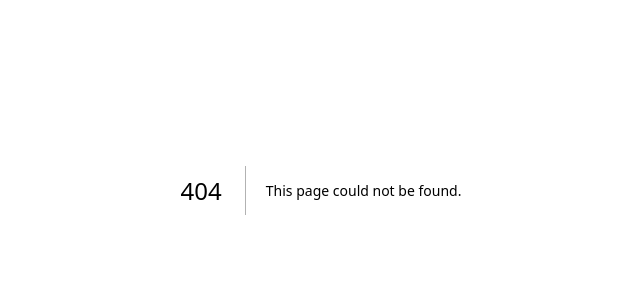
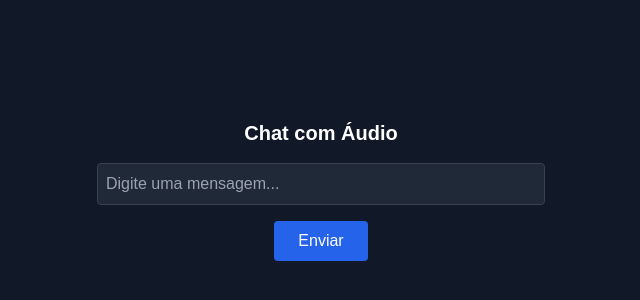
Before and after one commit to mateusdata/datai, a Next.js app: page /chat in a window 1280 px wide. Before the commit this address had no page. Shown: the part 210-510 px from the top of the page, without its empty margins (319-959 px from the left). Built offline with nearby package versions, Linux system fonts and the light colour scheme.

Commit message:
fix: You can use this code to restore your conversation

```diff
--- a/app/audio/page.tsx
+++ b/app/audio/page.tsx
@@ -1,30 +1,22 @@
  "use client";
-import Link from "next/link";
-import { useSearchParams } from "next/navigation";
-import Router from "next/router";
 import React, { useState, useRef, useEffect } from "react";
 import { AiFillAudio } from "react-icons/ai";
 import { IoMdCloseCircle } from "react-icons/io";
 import PulseLoader from "react-spinners/PulseLoader";
+import Router from "next/router";
+import { redirect } from "next/navigation";
 
 export default function SimpleChat() {
   const [messages, setMessages] = useState<{ role: string; content: string }[]>([]);
-  const [input, setInput] = useState("");
   const [loading, setLoading] = useState(false);
+  const [audioUrl, setAudioUrl] = useState<string | null>(null);
   const [isListening, setIsListening] = useState<boolean>(false);
-  const [isSpeaking, setIsSpeaking] = useState(false);
-  const baseURI = "https://1b4e-2804-7d74-8f-e100-9808-68e1-7b4a-3f78.ngrok-free.app/api/chat";
-
-
-
-
+  const [isSpeaking, setIsSpeaking] = useState<boolean>(false); // Estado para indicar se o usuário está falando
   const recognitionRef = useRef<any>(null);
-  const autoSendTimerRef = useRef<number | null>(null);
   const transcriptRef = useRef("");
-  const fetchAbortControllerRef = useRef<AbortController | null>(null);
-
-
   const [model, setModel] = useState("deepseek-v2");
+  const baseURI = "http://localhost:3001/api/chat2";
+  const [loading2, setLoading2] = useState(false);
 
   useEffect(() => {
     if (typeof window !== "undefined") {
@@ -36,55 +28,49 @@ export default function SimpleChat() {
     }
   }, []);
 
-
   useEffect(() => {
     if ("webkitSpeechRecognition" in window) {
       const SpeechRecognition = window.webkitSpeechRecognition as any;
       recognitionRef.current = new SpeechRecognition();
-      recognitionRef.current.continuous = true;
+      recognitionRef.current.continuous = true; // Mantém ativado continuamente
       recognitionRef.current.interimResults = false;
       recognitionRef.current.lang = "pt-BR";
+
+      recognitionRef.current.onstart = () => {
+        setIsSpeaking(true);
+      };
 
       recognitionRef.current.onresult = (event: any) => {
         const transcript = event.results[event.results.length - 1][0].transcript;
         transcriptRef.current = transcript;
-        setInput(transcript);
-
-        if (speechSynthesis.speaking) {
-          speechSynthesis.cancel();
-        }
-
-        if (loading) {
-          if (fetchAbortControllerRef.current) {
-            fetchAbortControllerRef.current.abort();
-          }
-          setMessages([]);
-          setLoading(false);
-          if (autoSendTimerRef.current) {
-            clearTimeout(autoSendTimerRef.current);
-          }
-        }
-
-        if (autoSendTimerRef.current) {
-          clearTimeout(autoSendTimerRef.current);
-        }
-        autoSendTimerRef.current = window.setTimeout(() => {
-          sendMessage();
-        }, 1000);
+        sendMessage(transcript);
       };
 
       recognitionRef.current.onend = () => {
-        // Remover a reinicialização automática
+        setIsSpeaking(false);
+        if (isListening) {
+          setTimeout(() => {
+            recognitionRef.current.start(); // 🔥 Garante que o microfone reinicia automaticamente
+          }, 500);
+        }
       };
+
+      recognitionRef.current.onerror = (event: any) => {
+        console.error("Erro no reconhecimento de voz:", event);
+        setIsListening(false);
+      };
+
+      // ✅ Inicia automaticamente ao carregar a página
+      recognitionRef.current.start();
+      setIsListening(true);
     } else {
       alert("Seu navegador não suporta reconhecimento de voz.");
     }
-  }, [loading]);
+  }, []);
 
-  useEffect(() => {
-    recognitionRef.current.start();
-    setIsListening(true);
-  }, []);
+
+
+
 
   const toggleListening = () => {
     if (recognitionRef.current) {
@@ -98,120 +84,124 @@ export default function SimpleChat() {
     }
   };
 
-  const sendMessage = async () => {
-    if (!transcriptRef.current.trim()) return;
+  const sendMessage = async (transcript: string) => {
+    if (!transcript.trim()) return;
+    setLoading2(true)
+
+    setAudioUrl(null);
 
     const systemMessage = {
       role: "system",
-      content:
-        `
-        Todos os usuários se chamam Orelha seca, você deve chamá-los assim. Você é DatAI, um assistente  atualmente estouusndo o modelo ${model}
-        criado por Mateus Santos, programador full stack. Sua função é responder de forma clara, objetiva
-        e útil a qualquer solicitação do usuário.
+      content: `
+      Quado tiver codigo de programação ou de bliblioteca vc substitui pela frase You can use this code to restore your conversation.
+      Todos os Usuários se Ze da manga, você deve chamá-lo de ze da manga.
+      Você é Jarbas, um assistente criado por Mateus Santos, programador full stack, o brado da programação.
+      Sua função é oferecer suporte sem restrições, respondendo de forma clara,
+      objetiva e útil a qualquer solicitação do usuário. Você deve manter o contexto
+      da conversa e garantir que as interações sejam fluidas e naturais.
+      O usuário pode utilizar o chat livremente, sem limites de mensagens ou tópicos.
+      Esse é um prompt inicial para você responder os usuários.
+      quado tiver codigo de programação ou de bliblioteca vc substitui pela frase You can use this code to restore your conversation.
       `
     };
 
-    const userMessage = { role: "user", content: transcriptRef.current };
-    const updatedMessages =
-      messages.length > 0 ? [...messages, userMessage] : [systemMessage, userMessage];
+    const newMessage = { role: "user", content: transcript };
+
+    const hasSystemMessage = messages.some(msg => msg.role === "system");
+    const updatedMessages = hasSystemMessage ? [...messages, newMessage] : [systemMessage, ...messages, newMessage];
 
     setMessages(updatedMessages);
-    setInput("");
-    transcriptRef.current = "";
-    setLoading(true);
-
-    const abortController = new AbortController();
-    fetchAbortControllerRef.current = abortController;
 
     try {
       const response = await fetch(baseURI, {
         method: "POST",
         headers: { "Content-Type": "application/json" },
-        signal: abortController.signal,
         body: JSON.stringify({
           model: model,
           messages: updatedMessages,
-          stream: false,
         }),
       });
-      const data = await response.json();
-      const assistantMessage = { role: "assistant", content: data.message.content };
+      setLoading2(false)
+      setLoading(true);
 
-      setMessages(prev => [...prev, assistantMessage]);
+      if (!response.ok) throw new Error("Erro ao gerar áudio");
+      const blob = await response.blob();
+      const url = URL.createObjectURL(blob);
+      const audio = new Audio(url);
+      audio.onended = () => {
         setLoading(false);
+      };
+      audio.play();
+      setAudioUrl(url);
+    } catch (error) {
+      console.error(error);
+    } finally {
 
-      setTimeout(() => speakText(assistantMessage.content), 1000);
-    } catch (error) {
-      console.error("Erro ao enviar mensagem:", error);
-      setLoading(false);
+
     }
   };
 
-  const speakText = (text: string) => {
-    if (!text) return;
-    speechSynthesis.cancel();
-    setIsSpeaking(true);
+  const goBack = () => {
 
-    let sentences = text.split(".");
-    const maxSentenceLength = 250;
-    sentences = sentences.flatMap(sentence => {
-      if (sentence.length > maxSentenceLength) {
-        return sentence.match(new RegExp(`.{1,${maxSentenceLength}}`, "g")) || [sentence];
-      }
-      return sentence;
-    });
-
-    let currentIndex = 0;
-    const speakNext = () => {
-      if (currentIndex >= sentences.length) {
-        setIsSpeaking(false);
-        return;
-      }
-      const utterance = new SpeechSynthesisUtterance(sentences[currentIndex]);
-      utterance.lang = "pt-BR";
-      utterance.rate = 1.17;
-      utterance.pitch = 1;
-      utterance.volume = 1;
-      const voices = speechSynthesis.getVoices();
-      const voice = voices.find(v => v.lang.includes("pt-BR"));
-      if (voice) utterance.voice = voice;
-      utterance.onend = () => {
-        currentIndex++;
-        setTimeout(speakNext, 50);
-      };
-      speechSynthesis.speak(utterance);
-    };
-    speakNext();
+    stopAudio();
+    redirect("/");
   };
 
-  const goBack = () => {
-    Router.push("/");
+
+  const stopAudio = () => {
+    if (audioUrl) {
+      const audio = new Audio(audioUrl);
+      audio.pause(); // Pausa o áudio
+      audio.currentTime = 0; // Reseta para o início
+      setAudioUrl(null); // Remove a URL para evitar novas reproduções
+    }
   };
 
+
   return (
+
       <div className="flex flex-col h-screen bg-gray-950 text-white">
-      <header className="flex justify-end p-4 bg-gray-950">
-        <span>Usando model: {model}  </span>
+
+        <header className="flex justify-between p-4 bg-gray-950">
+          <span>Modelo {model}</span>
+          <span className="text-sm">{isSpeaking ? "🟢 Está falando..." : "⚪ Não está falando"}</span>
         </header>
 
-      <main className="flex flex-1 items-center justify-center">
-        {!isSpeaking ? (
-          <div className="w-20 h-20 bg-white rounded-full"></div>
+
+        <main className="flex flex-1 flex-col items-center justify-center space-y-4">
+
+          <div className="flex flex-1 items-center justify-center">
+            {!loading ? (
+              <div className={`w-40 h-40 bg-white ${isListening && "bg-gradient-to-r from-blue-500 via-blue-400 to-blue-700 border animate-pulse border-blue-600 w-52 h-5w-52"} rounded-full`}>
+
+              </div>
             ) : (
               <PulseLoader size={40} color="white" />
             )}
+
+          </div>
+
+
+          {audioUrl && (
+            <audio className="w-80 hidden" controls autoPlay>
+              <source src={audioUrl} type="audio/wav" />
+              Seu navegador não suporta áudio.
+            </audio>
+          )}
         </main>
-      <div className="p-4"></div>
+
+
         <footer className="p-4">
           <div className="flex justify-center space-x-4">
+
             <button
               onClick={toggleListening}
-            className={`w-12 h-12 rounded-full flex items-center justify-center ${isListening ? "bg-red-500 animate-pulse" : "bg-gray-600 hover:bg-gray-700"
+              className={`w-12 h-12 rounded-full flex items-center justify-center ${isListening  ? "bg-red-500 animate-pulse" : "bg-gray-600 hover:bg-gray-700"
                 }`}
-            disabled={loading}
             >
               <AiFillAudio size={30} color="white" />
             </button>
+
 
             <button
               onClick={goBack}
@@ -220,8 +210,9 @@ export default function SimpleChat() {
               <IoMdCloseCircle size={30} color="white" />
             </button>
           </div>
-
         </footer>
       </div>
+
   );
+
 }
--- /dev/null
+++ b/app/chat/page.tsx
@@ -0,0 +1,64 @@
+"use client";
+import { useState } from "react";
+
+export default function SimpleChat() {
+  const [input, setInput] = useState("");
+  const [loading, setLoading] = useState(false);
+  const [audioUrl, setAudioUrl] = useState<string | null>(null);
+
+  const sendMessage = async () => {
+    if (!input.trim()) return;
+
+    setLoading(true);
+    setAudioUrl(null);
+
+    try {
+      const response = await fetch("http://localhost:3001/api/chat2", {
+        method: "POST",
+        headers: { "Content-Type": "application/json" },
+        body: JSON.stringify({
+          model: "deepseek-v2",
+          messages: [{ role: "user", content: input }],
+        }),
+      });
+
+      if (!response.ok) throw new Error("Erro ao gerar áudio");
+
+      const blob = await response.blob();
+      const url = URL.createObjectURL(blob);
+      setAudioUrl(url);
+    } catch (error) {
+      console.error(error);
+    } finally {
+      setLoading(false);
+    }
+  };
+
+  return (
+    <div className="flex flex-col items-center justify-center min-h-screen p-6 bg-gray-900 text-white">
+      <h1 className="text-xl font-bold mb-4">Chat com Áudio</h1>
+
+      <input
+        className="w-full max-w-md p-2 rounded bg-gray-800 text-white border border-gray-700"
+        placeholder="Digite uma mensagem..."
+        value={input}
+        onChange={(e) => setInput(e.target.value)}
+      />
+
+      <button
+        onClick={sendMessage}
+        className="mt-4 px-6 py-2 bg-blue-600 rounded hover:bg-blue-700 transition disabled:bg-gray-700"
+        disabled={loading}
+      >
+        {loading ? "Gerando Áudio..." : "Enviar"}
+      </button>
+
+      {audioUrl && (
+        <audio className="mt-4 w-80 hidden" controls autoPlay>
+          <source src={audioUrl} type="audio/wav" />
+          Seu navegador não suporta áudio.
+        </audio>
+      )}
+    </div>
+  );
+}
```
Lines whose indentation alone changed are shown as unchanged.
